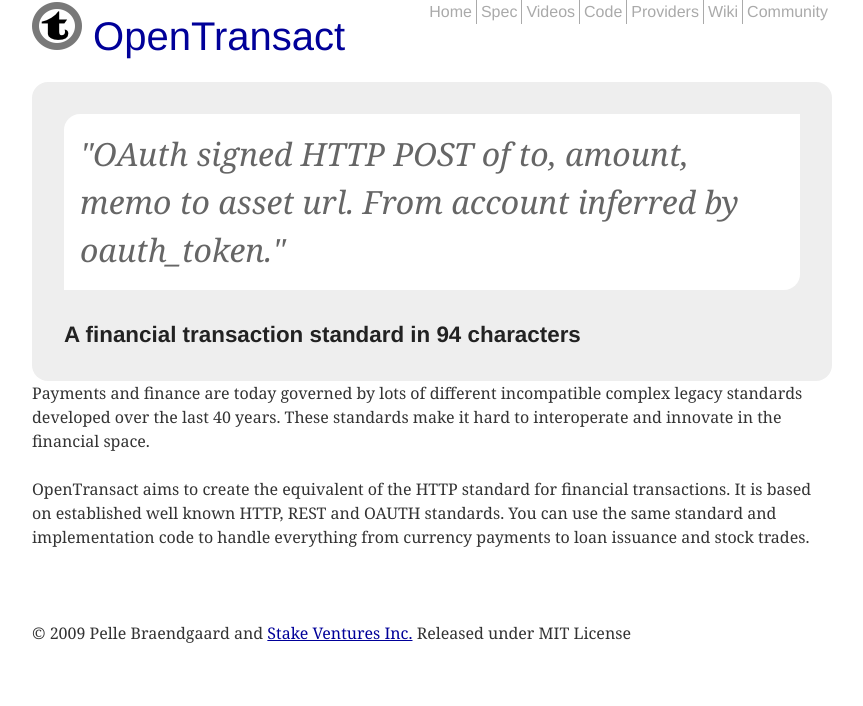
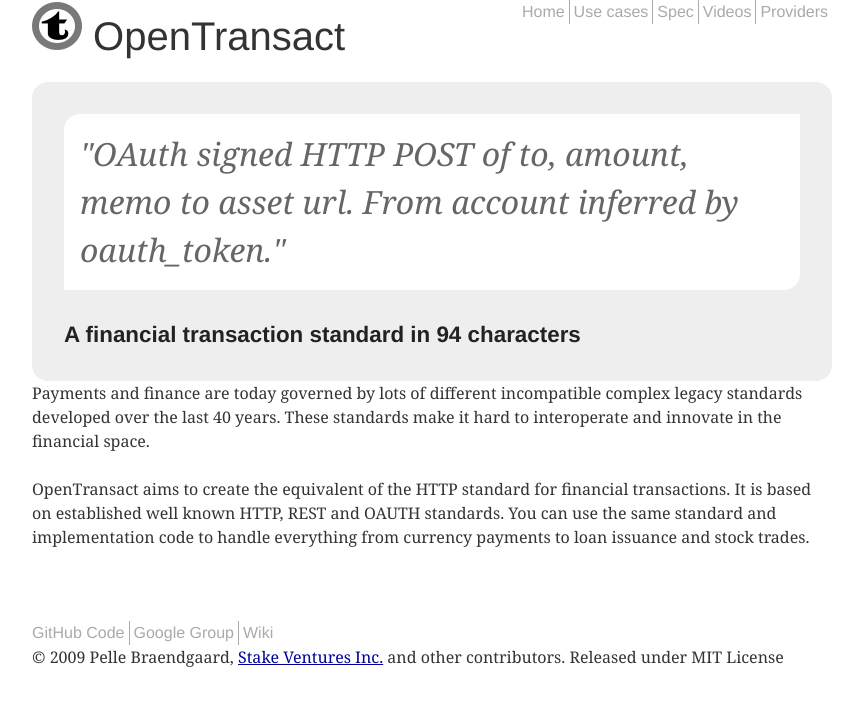
Before and after one commit to opentransact/opentransact.github.com, a Jekyll site: the page built from index.html, in a window 1280 px wide. Shown: the top 706 px of the page, without its empty margins (208-1071 px from the left). Built offline with Jekyll 4.4.1, drawn with Linux system fonts in a browser that asks for light colours.

Commit message:
added a use cases page

```diff
--- a/_layouts/default.html
+++ b/_layouts/default.html
@@ -11,22 +11,12 @@
         <nav>
           <ul>
             <li class="first"><a href="/">Home</a></li>
+            <li><a href="/usecases.html">Use cases</a></li>
             <li><a href="/core.html">Spec</a></li>
             <li><a href="/videos.html">Videos</a></li>
             <li>
-              <a href='http://github.com/opentransact'>Code</a>
-            </li>
-            <li>
               <a href="http://wiki.github.com/opentransact/opentransact/asset-provider-list">Providers</a>
             </li>
-            <li>
-              <a href='http://wiki.github.com/opentransact/opentransact'>Wiki</a>
-            </li>
-            <li>
-              <a href='http://groups.google.com/group/agile-banking'>Community</a>
-            </li>
-
-
           </ul>
         </nav>
         <div id="logo">
@@ -37,8 +27,23 @@
         {{content}}
       </div>
       <footer>
-        <p> &copy; 2009 Pelle Braendgaard and <a href="http://stakeventures.com">Stake Ventures
-        Inc.</a> Released under MIT License </p>
+        <nav>
+          <ul>
+            <li class="first">
+              <a href='http://github.com/opentransact'>GitHub Code</a>
+            </li>
+            <li>
+              <a href='http://groups.google.com/group/agile-banking'>Google Group</a>
+            </li>
+            <li>
+              <a href='http://wiki.github.com/opentransact/opentransact'>Wiki</a>
+            </li>
+
+          </ul>
+        </nav>
+
+        <p> &copy; 2009 Pelle Braendgaard, <a href="http://stakeventures.com">Stake Ventures
+        Inc.</a> and other contributors. Released under MIT License </p>
       </footer>
     </div>
     <script type="text/javascript">
--- a/sass/screen.sass
+++ b/sass/screen.sass
@@ -20,14 +20,14 @@ body
     +container
   header, footer
     +column(!blueprint_grid_columns)
+  header
+    margin-bottom: 2em
     nav
       float: right
-  header
-    margin-bottom: 2em
     #logo
       font-size: 40px
       a
-        +hover-link
+        +unstyled-link
   footer
     margin-top: 3em
   #content
--- a/stylesheets/screen.css
+++ b/stylesheets/screen.css
@@ -396,11 +396,10 @@ body #container { width: 800px; margin: 0 auto; overflow: hidden; display: inlin
 body #container { display: block; }
 body header, body footer { display: inline; float: left; margin-right: 10px; width: 800px; }
 * html body header, * html body footer { overflow-x: hidden; }
-body header nav, body footer nav { float: right; }
 body header { margin-bottom: 2em; }
+body header nav { float: right; }
 body header #logo { font-size: 40px; }
-body header #logo a { text-decoration: none; }
-body header #logo a:hover { text-decoration: underline; }
+body header #logo a { color: inherit; text-decoration: inherit; cursor: inherit; }
 body footer { margin-top: 3em; }
 body #content { display: inline; float: left; margin-right: 0; width: 800px; }
 * html body #content { overflow-x: hidden; }
```
Also changed, not shown: usecases.textile (added, +68 -0 lines), images/usecases/basic.png (added), images/usecases/simple_website_payment.png (added), images/usecases/simple_website_payment_confirmation.png (added), images/usecases/simple_website_payment_thankyou.png (added), images/usecases/subscription.png (added), images/usecases/subscription_confirmation.png (added), images/usecases/subscription_thankyou.png (added).
